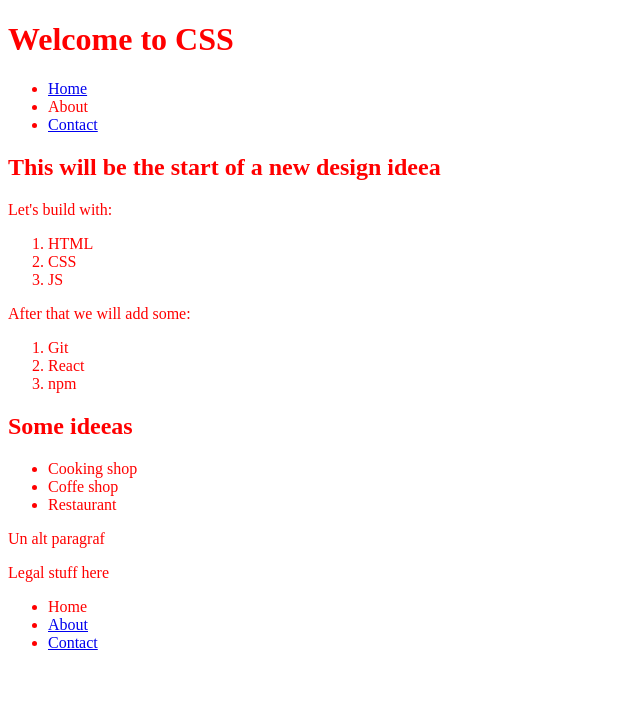
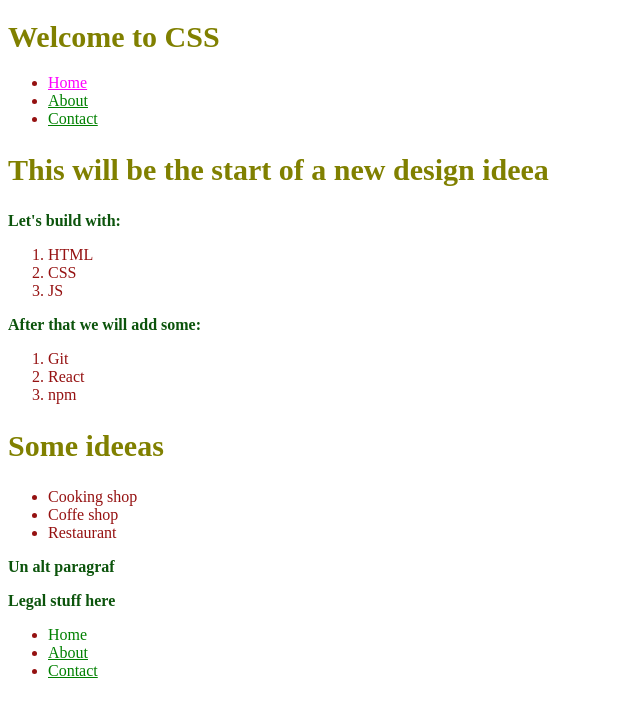
Before and after one commit to TabitaAfloarei/cursWantsome, a plain HTML site: page CSS/practice/index.html in a window 1280 px wide. Shown: the whole page, without its empty margins (0-640 px from the left). Drawn offline with Linux system fonts and the light colour scheme.

Commit message:
Practice reluat din inregistrare

```diff
--- a/CSS/practice/index.html
+++ b/CSS/practice/index.html
@@ -12,69 +12,14 @@
     } */
   </style>
 </head>
-
-<!--
-
-  <p class="nume">test</p> .class
-  <p id="test">test </p> #id
-  <p style="color: red">test</p> inline
-
-  p{
-   color: blue;
-  }
-
-  Folositi ce am invatat la css pentru a stiliza elementele de mai jos.
-  Adaugati css-ul inline/ inline internal/ external;
-  Trebuie sa folositi cel putin o singura data cele 3 tipuri de selectare:
-  - id
-  - class
-  - tag (p, h1, div)
-
-  Puteti stiliza folosind proprietatile:
-  - color
-  - background-color
-  - font-size
-  - font-weight
-  - font-style
-
--->
-
-<!--
-
-  [atribut]{
-    color:red
-  }
-  [atribut="value"]{
-    color:red
-  }
-
-  a:hover{}
-  a:first-child{}
-  a:last-child{}
-  a:last-of-type{}
-  a:first-of-type{}
-  a:not(selector){}
-
-  - Faceti un hover pe un element
-  - Selectati primul si ultimul element din lista
-  - Selectati toate ancorele care au href
-  - Selectati paragrafele elementele care nu au clasa .hidden
-  p:not(.hidden) {
-    color: red;
-  }
-  - Selectati headerul cu atributul title="welcome"
-
-  Mai exersati si alte combinatii de selectori plus alte proprietati
--->
-
 <body>
   <header>
-    <h1 title="welcome">Welcome to CSS</h1>
-    <nav>
+    <h1 title="welcome" id="page-title">Welcome to CSS</h1>
+    <nav class="header-nav">
       <ul>
-        <li><a href="#">Home</a></li>
-        <li><a>About</a></li>
-        <li><a href="#">Contact</a></li>
+        <li><a class="link" href="https://www.facebook.com/">Home</a></li>
+        <li><a href="http://about.ro">About</a></li>
+        <li><a href="http://contact.it">Contact</a></li>
       </ul>
     </nav>
   </header>
@@ -104,7 +49,7 @@
   </aticle>
   <footer>
     <p class="hidden">Legal stuff here</p>
-    <nav>
+    <nav class="footer-nav">
       <ul>
         <li><a>Home</a></li>
         <li><a href="#">About</a></li>
--- a/CSS/practice/style.css
+++ b/CSS/practice/style.css
@@ -4,5 +4,39 @@ html {
 }
 
 body{
-  color: red;
+  color: rgb(149, 17, 17);
 }
+
+#page-title{
+
+}
+
+.header-nav{
+
+}
+
+.footer-nav{
+
+}
+
+p{
+  color: rgb(12, 84, 12);
+  font-weight: bold;
+}
+
+h1, h2{
+  color: olive;
+  font-size: 30px;
+}
+
+div{
+
+}
+
+.link{
+  color:magenta;
+}
+
+a{
+  color: green;
+}
```
